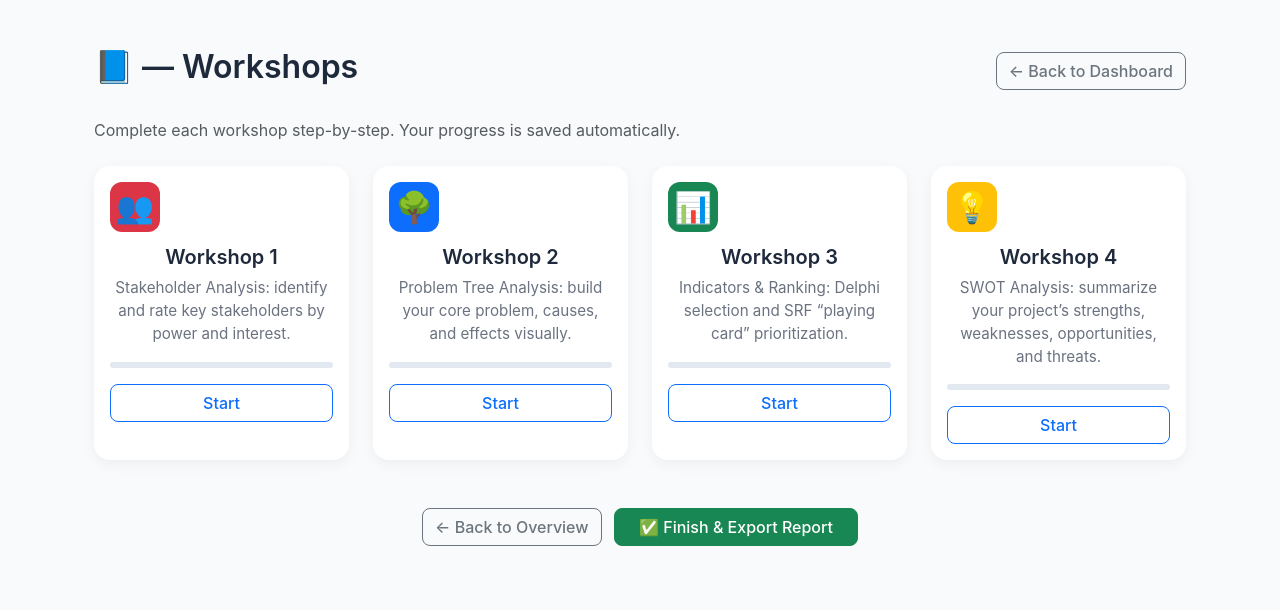
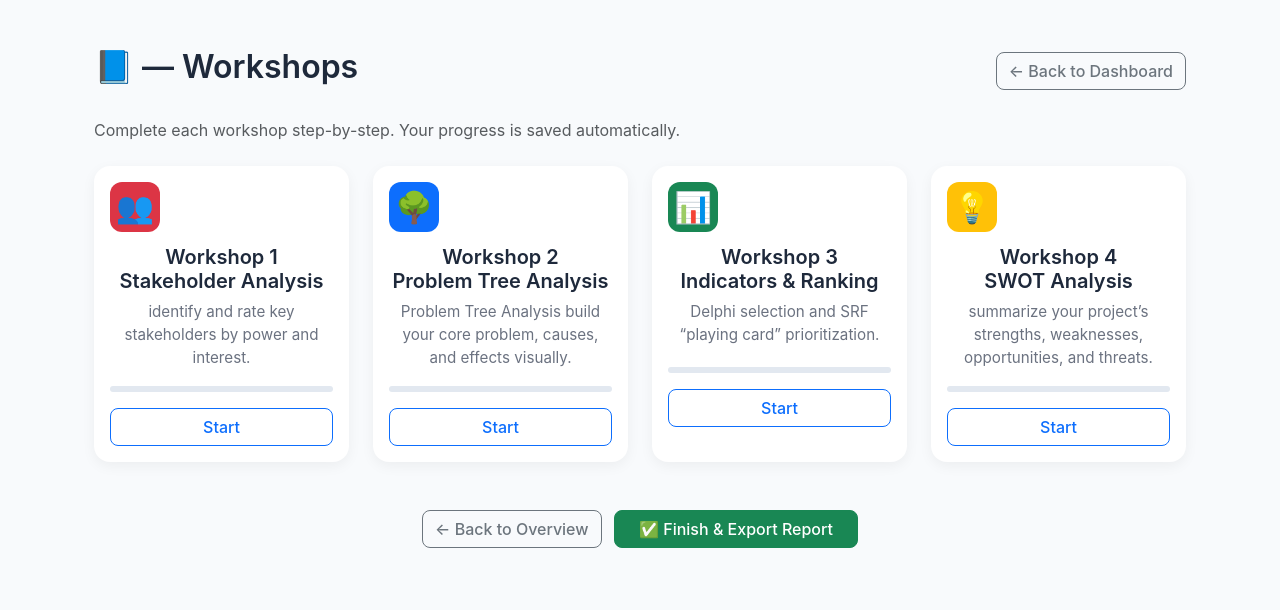
Before and after one commit to alireza-soleiman/LMS, a Django app: template workshops/templates/workshops/workshop_list.html in a window 1280 px wide. Shown: the part 56-666 px from the top of the page. Run offline with Django 5.2, Linux system fonts and the light colour scheme; the template is opened without the code that fills it, so the values that code supplies are empty.

Commit message:
polish workshop_list.html

```diff
--- a/workshops/templates/workshops/workshop_list.html
+++ b/workshops/templates/workshops/workshop_list.html
@@ -88,8 +88,8 @@
     <div class="col-md-6 col-lg-3">
       <div class="card p-3 text-center">
         <div class="workshop-icon icon-red">👥</div>
-        <h5>Workshop 1</h5>
-        <p>Stakeholder Analysis: identify and rate key stakeholders by power and interest.</p>
+        <h5>Workshop 1 <br> Stakeholder Analysis</h5>
+        <p> identify and rate key stakeholders by power and interest.</p>
         <div class="progress mb-3">
           <div class="progress-bar" style="width: {{ ws_flags.ws1|default:0|yesno:'100,0' }}%"></div>
         </div>
@@ -103,8 +103,8 @@
     <div class="col-md-6 col-lg-3">
       <div class="card p-3 text-center">
         <div class="workshop-icon icon-blue">🌳</div>
-        <h5>Workshop 2</h5>
-        <p>Problem Tree Analysis: build your core problem, causes, and effects visually.</p>
+        <h5>Workshop 2 <br> Problem Tree Analysis </h5>
+        <p>Problem Tree Analysis build your core problem, causes, and effects visually.</p>
         <div class="progress mb-3">
           <div class="progress-bar" style="width: {{ ws_flags.ws2|default:0|yesno:'100,0' }}%"></div>
         </div>
@@ -118,8 +118,8 @@
     <div class="col-md-6 col-lg-3">
       <div class="card p-3 text-center">
         <div class="workshop-icon icon-green">📊</div>
-        <h5>Workshop 3</h5>
-        <p>Indicators & Ranking: Delphi selection and SRF “playing card” prioritization.</p>
+        <h5>Workshop 3 <br> Indicators & Ranking</h5>
+        <p>Delphi selection and SRF “playing card” prioritization.</p>
         <div class="progress mb-3">
           <div class="progress-bar" style="width: {{ ws_flags.ws3|default:0|yesno:'100,0' }}%"></div>
         </div>
@@ -133,8 +133,8 @@
     <div class="col-md-6 col-lg-3">
       <div class="card p-3 text-center">
         <div class="workshop-icon icon-yellow">💡</div>
-        <h5>Workshop 4</h5>
-        <p>SWOT Analysis: summarize your project’s strengths, weaknesses, opportunities, and threats.</p>
+        <h5>Workshop 4 <br> SWOT Analysis</h5>
+        <p>summarize your project’s strengths, weaknesses, opportunities, and threats.</p>
         <div class="progress mb-3">
           <div class="progress-bar" style="width: {{ ws_flags.ws4|default:0|yesno:'100,0' }}%"></div>
         </div>
```
